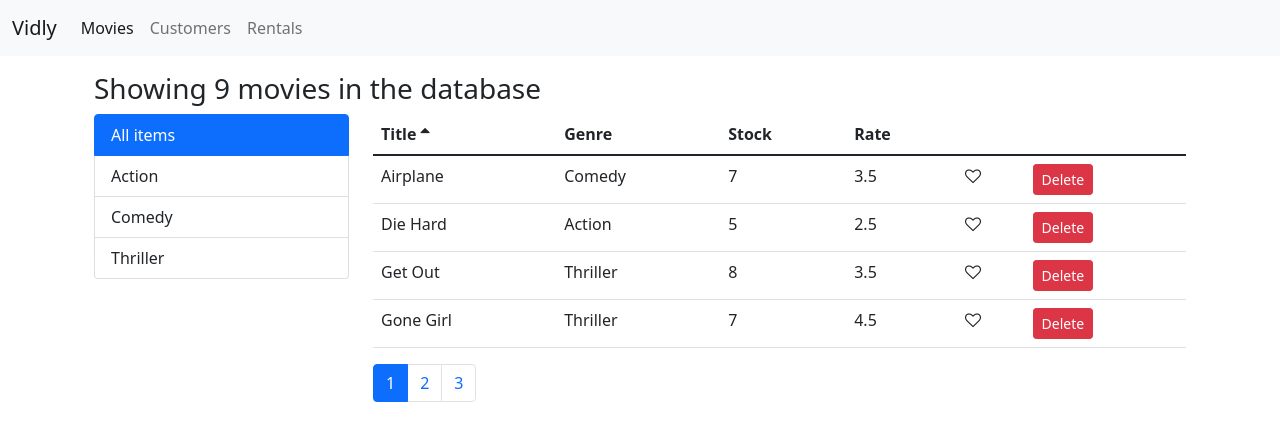
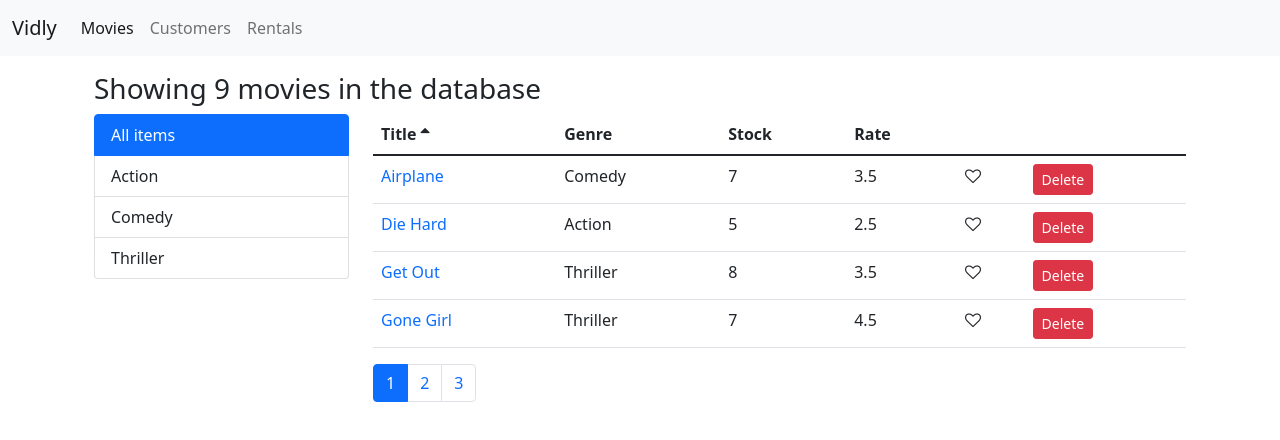
Before and after one commit to wilbertopachecob/react-vidly-app, a React (Create React App) app: page /movies in a window 1280 px wide. Shown: the top 440 px of the page. Built offline with nearby package versions, Linux system fonts and the light colour scheme.

Commit message:
Dispalying movie link

```diff
--- a/src/components/moviesTable.jsx
+++ b/src/components/moviesTable.jsx
@@ -1,11 +1,18 @@
 import Like from "./common/like.jsx";
 import Table from "./common/table.jsx";
+import { Link } from "react-router-dom";
 
 const MoviesTable = (props) => {
   const { movies, onLike, onDelete, onSort, sortColumn } = props;
 
   const columns = [
-    { path: "title", label: "Title" },
+    {
+      path: "title",
+      label: "Title",
+      content: (movie) => (
+        <Link to={`/movies/${movie._id}`}> {movie.title} </Link>
+      ),
+    },
     { path: "genre.name", label: "Genre" },
     { path: "numberInStock", label: "Stock" },
     { path: "dailyRentalRate", label: "Rate" },
```
